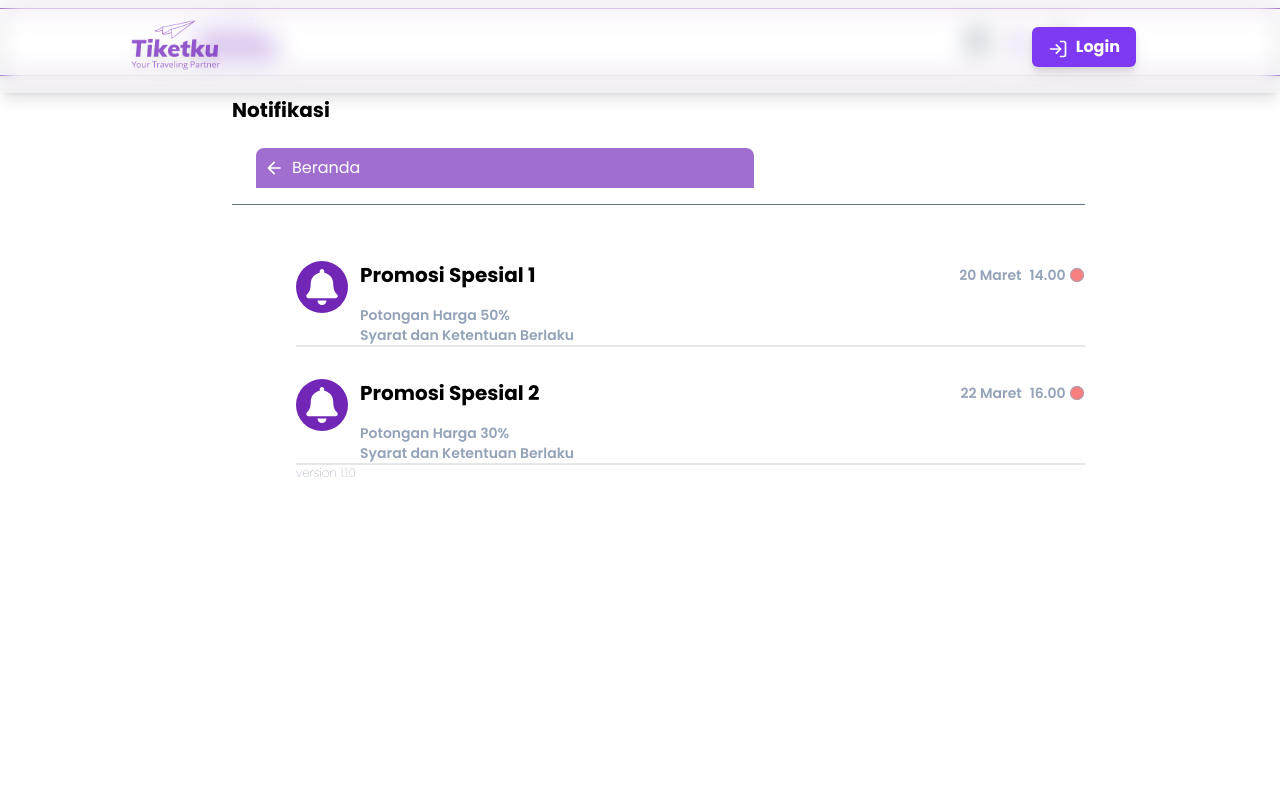
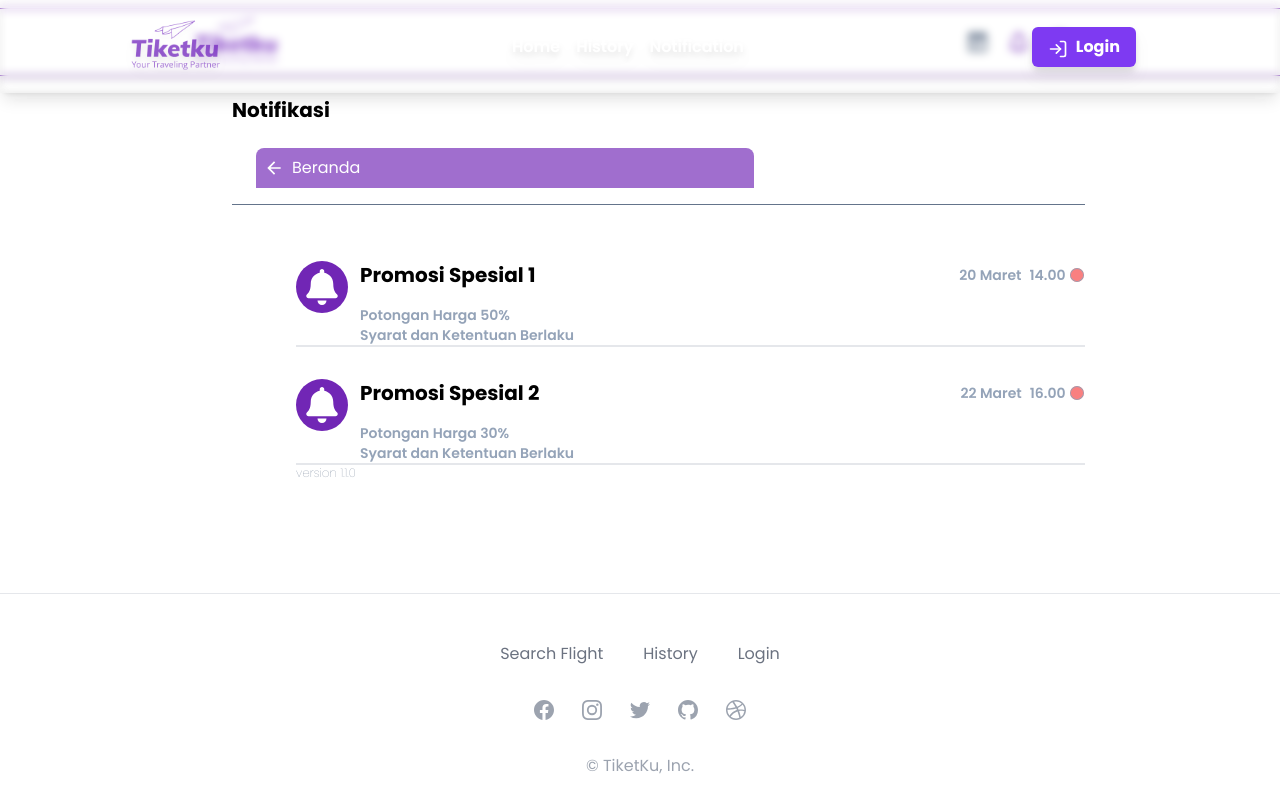
Before and after one commit to boyhendrawan/Final_Project_Kampus_Merdeka, a React (Create React App) app: page /user/notification in a window 1280 px wide. Shown: the top 812 px of the page. Built offline with nearby package versions, Linux system fonts and the light colour scheme.

Commit message:
modify Navbar

```diff
--- a/src/Router.jsx
+++ b/src/Router.jsx
@@ -48,6 +48,7 @@
                 path: "beranda",
                 element: <Dashboard/>,
             },
+
 
             // here should added element properly and not required login
 
--- a/src/components/Navbar.jsx
+++ b/src/components/Navbar.jsx
@@ -1,12 +1,21 @@
 import React, { useState, useEffect } from "react";
 import { Link } from "react-router-dom";
-import { AiOutlineMenu, AiOutlineClose } from "react-icons/ai";
+import {
+  AiOutlineMenu,
+  AiOutlineClose,
+  AiOutlineProfile,
+} from "react-icons/ai";
 import { useNavigate } from "react-router-dom";
-import { AiOutlineCaretDown } from "react-icons/ai";
+import {
+  AiOutlineCaretDown,
+  AiOutlineUser,
+  AiOutlineHome,
+  AiOutlineHistory,
+} from "react-icons/ai";
 import { VscSignOut } from "react-icons/vsc";
 import { FiLogIn } from "react-icons/fi";
 import logo from "../assets/logo.png";
-import { useSelector,useDispatch } from "react-redux";
+import { useSelector, useDispatch } from "react-redux";
 import { getProfile } from "../utilites/redux/action/login";
 const Navbar = () => {
   const [nav, setNav] = useState(false);
@@ -19,14 +28,15 @@
   const dispatch = useDispatch();
 
   // get data from global var
-  const { isLoggedIn, token,dataUser } = useSelector(features => features.auth);
+  const { isLoggedIn, token, dataUser } = useSelector(
+    (features) => features.auth
+  );
   // console.log(datadataUser)
   useEffect(() => {
-    if (isLoggedIn && token){
-      dispatch(getProfile())
+    if (isLoggedIn && token) {
+      dispatch(getProfile());
     }
-  //  else navigate("/login");
-
+    //  else navigate("/login");
   }, [isLoggedIn, token, dispatch]);
   const toggleDropdown = () => {
     setRotate(!rotate);
@@ -49,18 +59,14 @@
 
   const handleClickLogin = () => {
     navigate(`/auth/login/allData?statusLogin=false`);
-
   };
 
   return (
     <div
-      className={`fixed shadow-lg backdrop-blur-md font-poppins w-full left-0 top-0 lg:px-32 p-5 drop-shadow-lg z-50
-
-    ${
-      sticky
-        ? "bg-slate-50 bg-opacity-75 text-white h-20 z-50 items-center shadow-lg"
-        : "text-white"
-    }`}
+      className={`fixed shadow-lg bg-gray-100 md:bg-transparent backdrop-blur-sm font-poppins w-full left-0 top-0 lg:px-32 p-5 drop-shadow-lg z-50 ${
+        sticky &&
+        "md:bg-slate-50 md:bg-opacity-75 md:text-white md:h-20 md:items-center md:shadow-lg"
+      }`}
     >
       <div className="flex justify-between items-center w-full text-white">
         <div
@@ -69,25 +75,72 @@
         >
           <img src={logo} alt="" className="w-24" />
         </div>
+        <div className="hidden md:flex font-bold md:gap-0">
+          <ul className="flex gap-4">
+            <li
+              className="hover:text-purple-500 font-semibold relative cursor-pointer transition-all
+            before:absolute before:-bottom-2 before:left-0 before:w-0 before:h-1 before:rounded-full before:opacity-0 before:transition-all
+            before:duration-500 before:bg-purple-500 hover:before:w-full hover:before:opacity-100"
+            >
+              <Link onClick={handleClickHome} duration={500}>
+                <span className="flex gap-1 justify-center">
+                  <p>Home</p>
+                </span>
+              </Link>
+            </li>
+            <li
+              className="hover:text-purple-500 font-semibold relative cursor-pointer transition-all
+            before:absolute before:-bottom-2 before:left-0 before:w-0 before:h-1 before:rounded-full before:opacity-0 before:transition-all
+            before:duration-500 before:bg-purple-500 hover:before:w-full hover:before:opacity-100"
+            >
+              <Link onClick={handleClickHome} duration={500}>
+                <span className="flex gap-1 justify-center">
+                  <p>History</p>
+                </span>
+              </Link>
+            </li>
+            <li
+              className="hover:text-purple-500 font-semibold  relative cursor-pointer transition-all
+            before:absolute before:-bottom-2 before:left-0 before:w-0 before:h-1 before:rounded-full before:opacity-0 before:transition-all
+            before:duration-500 before:bg-purple-500 hover:before:w-full hover:before:opacity-100"
+            >
+              <Link onClick={handleClickHome} duration={500}>
+                <span className="flex gap-1 justify-center">
+                  <p>Notification</p>
+                </span>
+              </Link>
+            </li>
+          </ul>
+        </div>
         <div className="hidden md:flex pr-4">
           {isLoggedIn ? (
             <ul className="flex gap-0 items-center">
-              <h1 className={` font-semibold text-md`}>
-
-              </h1>
-              <div className="relative">
+              <h1 className={` font-semibold text-md`}></h1>
+              <div className="relative bg-gray-800 py-1.5 rounded-3xl">
                 <button
-                  className={` text-primary-darkblue04 bg-transparent  font-semibold py-2 px-4 rounded inline-flex items-center transform transition duration-300 ease-in-out`}
+                  className={` text-white bg-transparent  font-semibold py-2 px-4 rounded inline-flex items-center transform transition duration-300 ease-in-out`}
                   onClick={toggleDropdown}
                 >
-                   Welcome, {dataUser && dataUser.full_name ? dataUser.full_name : "Guest"}
-                  <span className={`text-primary-darkblue04 ml-2  ${rotate ? "rotate-180" : ""
-                  }` }>
+                  Welcome,{" "}
+                  {dataUser && dataUser.full_name
+                    ? dataUser.full_name
+                    : "Guest"}
+                  <span
+                    className={`text-purple-400 ml-2  ${
+                      rotate ? "rotate-180" : ""
+                    }`}
+                  >
                     <AiOutlineCaretDown />
                   </span>
                 </button>
                 {isOpen && (
-                  <div className="absolute text-purple-700 font-medium bg-white  max-w-lg w-40 px-3 py-2 top-10 right-0 text-center rounded-xl">
+                  <div className="absolute text-black font-medium bg-white grid gap-3 mt-5 max-w-lg w-56 py-5 px-3 top-10 right-0 text-center rounded-lg">
+                    <button className="flex gap-2" onClick={handleClickHome}>
+                      <p className="pt-1 text-xl">
+                        <AiOutlineUser />
+                      </p>
+                      <p>Account</p>
+                    </button>
                     <button className="flex gap-2" onClick={handleClickHome}>
                       <p className="pt-1 text-xl">
                         <VscSignOut />
@@ -128,36 +181,70 @@
         </div>
       </div>
       <ul
-        className={
-          !nav
-            ? "hidden"
-            : " bg-slate-50 rounded-lg shadow-md mt-2 w-full text-center text-white z-40"
-        }
+        className={!nav ? "hidden" : "mt-2 w-full text-center text-white z-40"}
       >
-        <li className="border-b-2 border-zinc-300 py-3 w-full hover:text-subMain text-slate-700">
+        <li className="border-b-2 border-zinc-300 py-3 w-full hover:text-white hover:bg-purple-500 text-slate-700">
           <Link onClick={handleClickHome} duration={500}>
-            Home
+            <span className="flex gap-1 justify-center">
+              <span className="text-xl pt-0.5">
+                {" "}
+                <AiOutlineHome />
+              </span>
+              <p>Home</p>
+            </span>
+          </Link>
+        </li>
+        <li className="border-b-2 border-zinc-300 py-3 w-full hover:text-white hover:bg-purple-500 text-slate-700">
+          <Link onClick={handleClickHome} duration={500}>
+            <span className="flex gap-1 justify-center">
+              <span className="text-xl pt-0.5">
+                {" "}
+                <AiOutlineHistory />
+              </span>
+              <p>History</p>
+            </span>
+          </Link>
+        </li>
+        <li className="border-b-2 border-zinc-300 py-3 w-full hover:text-white hover:bg-purple-500 text-slate-700">
+          <Link onClick={handleClickHome} duration={500}>
+            <span className="flex gap-1 justify-center">
+              <span className="text-xl pt-0.5">
+                {" "}
+                <AiOutlineUser />
+              </span>
+
+              <p>Notification</p>
+            </span>
           </Link>
         </li>
         <li className=" border-zinc-300 py-3 w-full hover:text-subMain">
           {isLoggedIn ? (
-            <ul className="flex gap-0 items-center">
-              <h1 className="text-white hover:text-subMain">
-                Welcome, {dataUser && dataUser.name ? dataUser.name : "Guest"}
-              </h1>
-              <div className="relative">
+            <ul className="flex gap-2 items-center justify-center">
+              <div className="relative bg-gray-800 py-1.5 rounded-3xl">
                 <button
-                  className={`bg-transparent text-gray-700 font-semibold py-2 px-4 rounded inline-flex items-center transform transition duration-300 ease-in-out ${
-                    rotate ? "rotate-180" : ""
-                  }`}
+                  className={` text-white bg-transparent  font-semibold py-2 px-4 rounded inline-flex items-center transform transition duration-300 ease-in-out`}
                   onClick={toggleDropdown}
                 >
-                  <span className="text-white">
+                  Welcome,{" "}
+                  {dataUser && dataUser.full_name
+                    ? dataUser.full_name
+                    : "Guest"}
+                  <span
+                    className={`text-purple-400 ml-2  ${
+                      rotate ? "rotate-180" : ""
+                    }`}
+                  >
                     <AiOutlineCaretDown />
                   </span>
                 </button>
                 {isOpen && (
-                  <div className="absolute text-red-700 font-medium bg-white rounded-sm w-28 px-3 py-2 top-10 left-0 text-center">
+                  <div className="absolute text-black font-medium bg-white grid gap-3 mt-5 max-w-lg w-56 py-5 px-3 top-10 right-0 text-center rounded-lg">
+                    <button className="flex gap-2" onClick={handleClickHome}>
+                      <p className="pt-1 text-xl">
+                        <AiOutlineUser />
+                      </p>
+                      <p>Account</p>
+                    </button>
                     <button className="flex gap-2" onClick={handleClickHome}>
                       <p className="pt-1 text-xl">
                         <VscSignOut />
--- a/src/components/ProtectionAuth.jsx
+++ b/src/components/ProtectionAuth.jsx
@@ -1,6 +1,7 @@
 import Navbar from './Navbar';
 import { Outlet } from 'react-router-dom';
 import React from 'react'
+import Footer from './Footer';
 
 // import { useDispatch, useSelector } from 'react-redux';
 
@@ -23,6 +24,7 @@
   <>
   <Navbar/>
   <Outlet/>
+  <Footer />
   </>
   )
 }
--- a/src/pages/Customers/Notifications.jsx
+++ b/src/pages/Customers/Notifications.jsx
@@ -1,6 +1,5 @@
 import { IoMdArrowBack, IoMdNotificationsOutline } from "react-icons/io";
 import { MdEventNote, MdOutlineAccountCircle } from "react-icons/md";
-
 import { BiHomeAlt } from "react-icons/bi";
 import CardNotification from "../../components/CardNotification";
 import { Link } from "react-router-dom";
```
Also changed, not shown: 1 other file (tests, documents, lock files or other folders).
